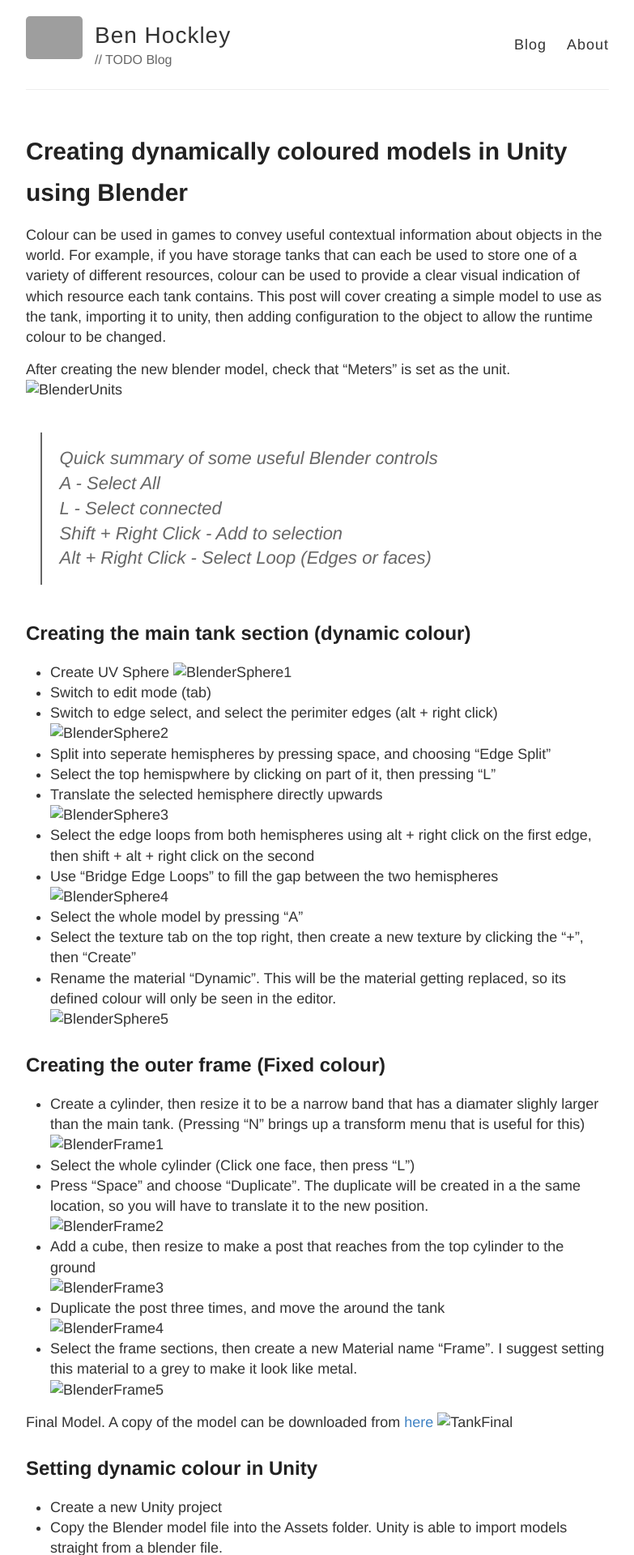
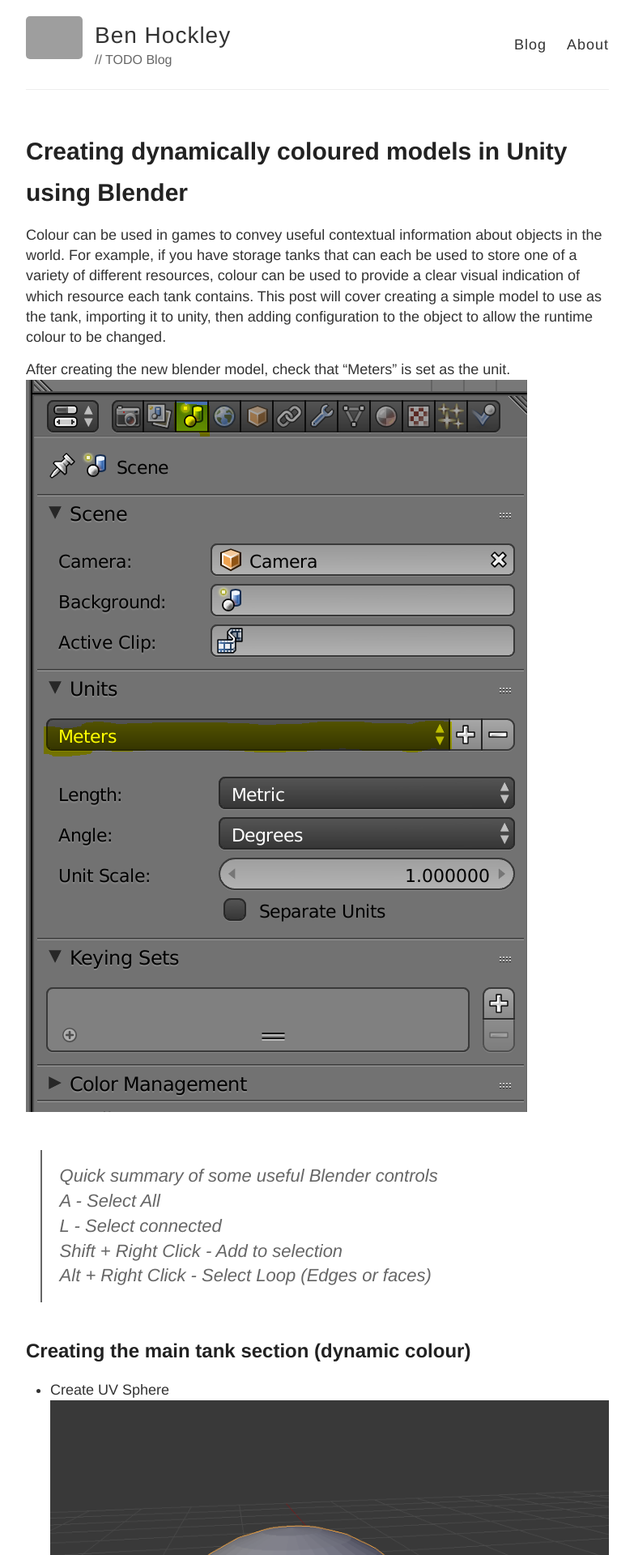
Before and after one commit to Togusa09/Togusa09.github.io, a Jekyll site: the page built from _posts/2018-6-5-Dynamic-model-colour-in-unity.md, in a window 1280 px wide. Shown: the top 1920 px of the page at 81% size, without its empty margins (248-1031 px from the left). Built offline with Jekyll 4.4.1, drawn with Linux system fonts in a browser that asks for light colours; comment, search, counter and statistics services are not loaded; grey boxes are pictures that could not be loaded.

Commit message:
Fixed images urls

```diff
--- a/_posts/2018-6-5-Dynamic-model-colour-in-unity.md
+++ b/_posts/2018-6-5-Dynamic-model-colour-in-unity.md
@@ -8,7 +8,7 @@ Colour can be used in games to convey useful contextual information about object
 This post will cover creating a simple model to use as the tank, importing it to unity, then adding configuration to the object to allow the runtime colour to be changed.
 
 After creating the new blender model, check that "Meters" is set as the unit.
-![BlenderUnits]({{ "/assets/UnityMaterialColor/Units.png" | absolute_url }})
+![BlenderUnits]({{ "/images/UnityMaterialColor/Units.png" | absolute_url }})
 
 >Quick summary of some useful Blender controls
 >A - Select All
@@ -19,38 +19,38 @@ After creating the new blender model, check that "Meters" is set as the unit.
 ## Creating the main tank section (dynamic colour)
 
 - Create UV Sphere
-![BlenderSphere1]({{ "/assets/UnityMaterialColor/Sphere1.png" | absolute_url }})
+![BlenderSphere1]({{ "/images/UnityMaterialColor/Sphere1.png" | absolute_url }})
 - Switch to edit mode (tab)
 - Switch to edge select, and select the perimiter edges (alt + right click)
-![BlenderSphere2]({{ "/assets/UnityMaterialColor/Sphere2.png" | absolute_url }})
+![BlenderSphere2]({{ "/images/UnityMaterialColor/Sphere2.png" | absolute_url }})
 - Split into seperate hemispheres by pressing space, and choosing "Edge Split"
 - Select the top hemispwhere by clicking on part of it, then pressing "L"
 - Translate the selected hemisphere directly upwards
-![BlenderSphere3]({{ "/assets/UnityMaterialColor/Sphere3.png" | absolute_url }})
+![BlenderSphere3]({{ "/images/UnityMaterialColor/Sphere3.png" | absolute_url }})
 - Select the edge loops from both hemispheres using alt + right click on the first edge, then shift + alt + right click on the second
 - Use "Bridge Edge Loops" to fill the gap between the two hemispheres
-![BlenderSphere4]({{ "/assets/UnityMaterialColor/Sphere4.png" | absolute_url }})
+![BlenderSphere4]({{ "/images/UnityMaterialColor/Sphere4.png" | absolute_url }})
 - Select the whole model by pressing "A"
 - Select the texture tab on the top right, then create a new texture by clicking the "+", then "Create"
 - Rename the material "Dynamic". This will be the material getting replaced, so its defined colour will only be seen in the editor.
-![BlenderSphere5]({{ "/assets/UnityMaterialColor/Sphere5.png" | absolute_url }})
+![BlenderSphere5]({{ "/images/UnityMaterialColor/Sphere5.png" | absolute_url }})
 
 ## Creating the outer frame (Fixed colour)
 
 - Create a cylinder, then resize it to be a narrow band that has a diamater slighly larger than the main tank. (Pressing "N" brings up a transform menu that is useful for this)
-![BlenderFrame1]({{ "/assets/UnityMaterialColor/Frame1.png" | absolute_url }})
+![BlenderFrame1]({{ "/images/UnityMaterialColor/Frame1.png" | absolute_url }})
 - Select the whole cylinder (Click one face, then press "L")
 - Press "Space" and choose "Duplicate". The duplicate will be created in a the same location, so you will have to translate it to the new position.
-![BlenderFrame2]({{ "/assets/UnityMaterialColor/Frame2.png" | absolute_url }})
+![BlenderFrame2]({{ "/images/UnityMaterialColor/Frame2.png" | absolute_url }})
 - Add a cube, then resize to make a post that reaches from the top cylinder to the ground
-![BlenderFrame3]({{ "/assets/UnityMaterialColor/Frame3.png" | absolute_url }})
+![BlenderFrame3]({{ "/images/UnityMaterialColor/Frame3.png" | absolute_url }})
 - Duplicate the post three times, and move the around the tank
-![BlenderFrame4]({{ "/assets/UnityMaterialColor/Frame4.png" | absolute_url }})
+![BlenderFrame4]({{ "/images/UnityMaterialColor/Frame4.png" | absolute_url }})
 - Select the frame sections, then create a new Material name "Frame". I suggest setting this material to a grey to make it look like metal.
-![BlenderFrame5]({{ "/assets/UnityMaterialColor/Frame5.png" | absolute_url }})
+![BlenderFrame5]({{ "/images/UnityMaterialColor/Frame5.png" | absolute_url }})
 
 Final Model. A copy of the model can be downloaded from [here]({{ "/assets/SampleTank.blend" | absolute_url }})
-![TankFinal]({{ "/assets/UnityMaterialColor/TankFinal.png" | absolute_url }})
+![TankFinal]({{ "/images/UnityMaterialColor/TankFinal.png" | absolute_url }})
 
 
 ## Setting dynamic colour in Unity
@@ -102,6 +102,6 @@ public class DynamicTank : MonoBehaviour {
 {% endhighlight %}
 
 In editor
-![Unity1]({{ "/assets/UnityMaterialColor/Unity1.png" | absolute_url }})
+![Unity1]({{ "/images/UnityMaterialColor/Unity1.png" | absolute_url }})
 In Play mode
-![Unity2]({{ "/assets/UnityMaterialColor/Unity2.png" | absolute_url }})
+![Unity2]({{ "/images/UnityMaterialColor/Unity2.png" | absolute_url }})
```
